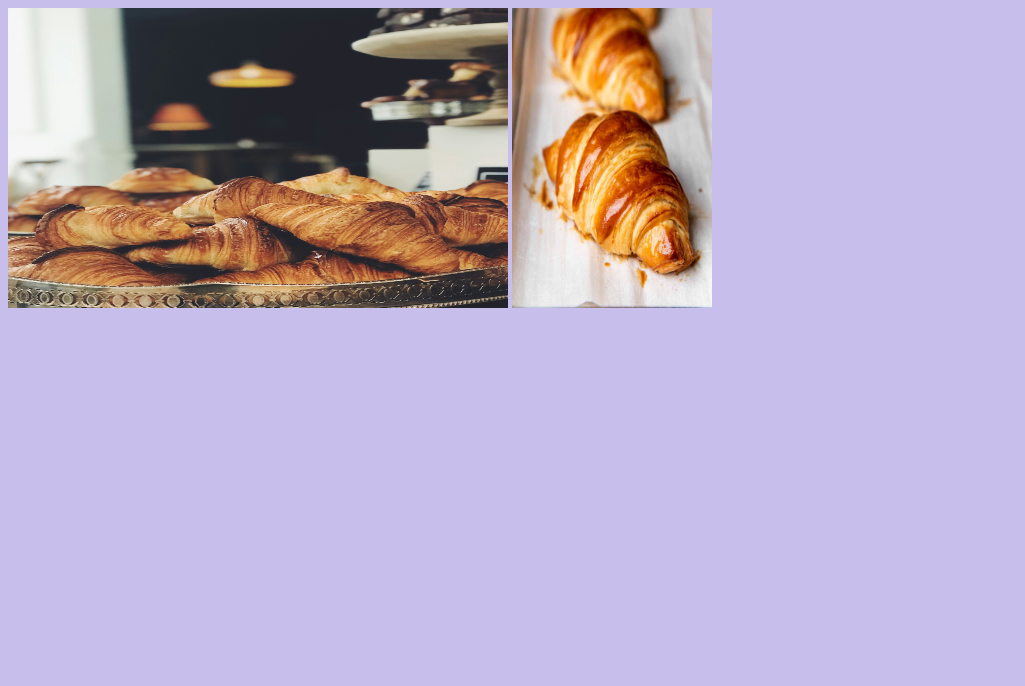
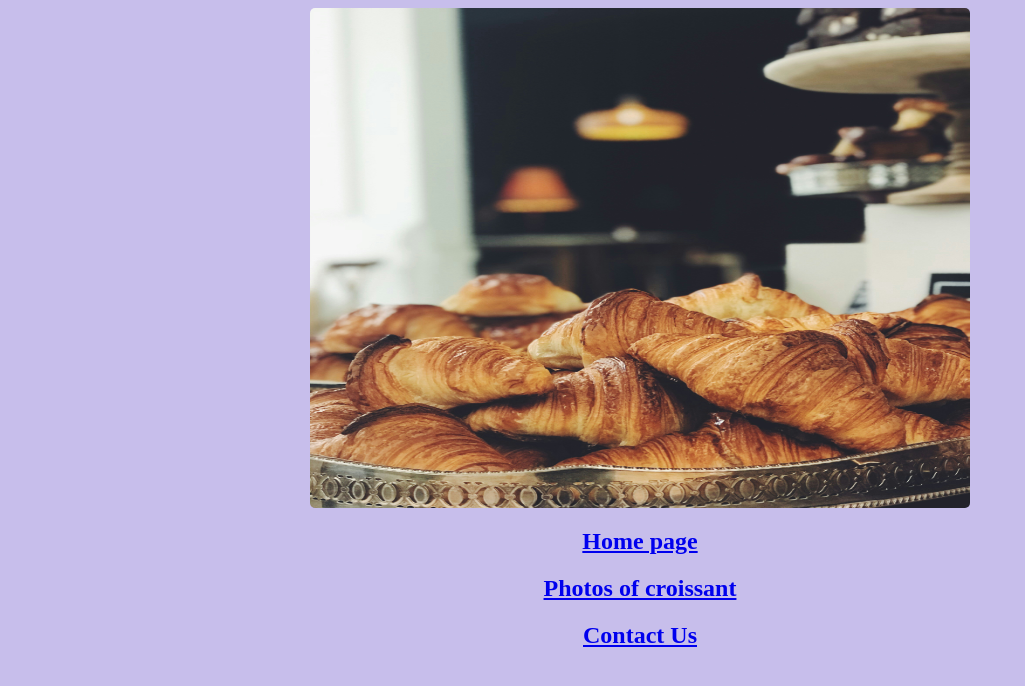
Before and after one commit to pariyamoh/crossiant-page, a plain HTML site: page photo.html in a window 1280 px wide. Shown: the whole page, without its empty margins (0-1025 px from the left). Drawn offline with Linux system fonts and the light colour scheme.

Commit message:
finishing the contact html and photos page

```diff
--- a/css/style.css
+++ b/css/style.css
@@ -14,4 +14,11 @@ h2{
 }
 p{
     font-family: 'Segoe UI', Tahoma, Geneva, Verdana, sans-serif;
+text-align: center;
 }
+.pic{
+display: flex;        border-radius: 5px;
+        font-size: 16px;
+        margin: auto;
+
+}
--- a/photo.html
+++ b/photo.html
@@ -11,8 +11,19 @@
 
 
 
-<img src="/images/kavita-joshi-rai-lE5O9DktAQY-unsplash.jpg" alt="Description of image" width="500" height="300">
-<img src="/images/French-Croissants-SM-2363.jpg" alt="Description of image" width="200" height="300">
+<img class="pic"   src="/images/kavita-joshi-rai-lE5O9DktAQY-unsplash.jpg" alt="Description of image" width="660" height="500">
+<h2 class="home">
+    <a href="/index.html">Home page</a>
+</h2>
+<h2 class="photos">
+    <a href="/photo.html">
+        Photos of croissant
+    </a>
+</h2>
+
+<h2 class="contact">
+    <a href="/contact.html">Contact Us</a>
+</h2>
 
 </body>
 </html>
```
Also changed, not shown: contact.html (+4 -1 lines), index.html (+2 -4 lines).
